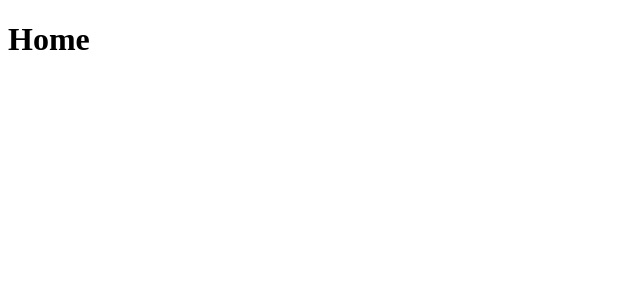
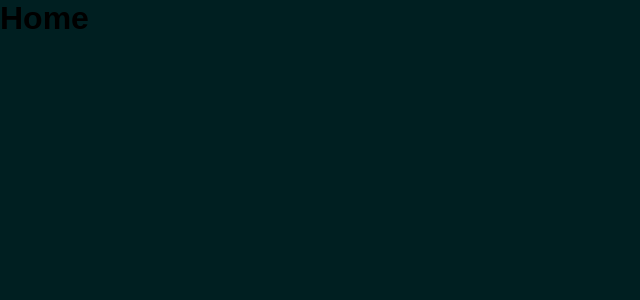
Before and after one commit to rebecarivas/gitrepo, a React (Create React App) app: page / in a window 1280 px wide. Shown: the top 300 px of the page, without its empty margins (0-640 px from the left). Built offline with nearby package versions, Linux system fonts and the light colour scheme.

Commit message:
adiciona global styles

```diff
--- a/src/App.js
+++ b/src/App.js
@@ -1,8 +1,14 @@
 import React from "react";
 import Routes from "./routes";
+import GlobalStyle from "./styles/global";
 
 function App() {
-  return <Routes />;
+  return (
+    <>
+      <GlobalStyle />
+      <Routes />
+    </>
+  );
 }
 
 export default App;
--- /dev/null
+++ b/src/styles/global.js
@@ -0,0 +1,17 @@
+import { createGlobalStyle } from "styled-components";
+
+export default createGlobalStyle`
+*{
+    margin: 0;
+    padding: 0;
+    outline: 0;
+    box-sizing: border-box;
+}
+body{
+    background-color: #001f21;
+    font-family: Arial, Helvetica, sans-serif;
+}
+button{
+    cursor: pointer;
+}
+`;
```
